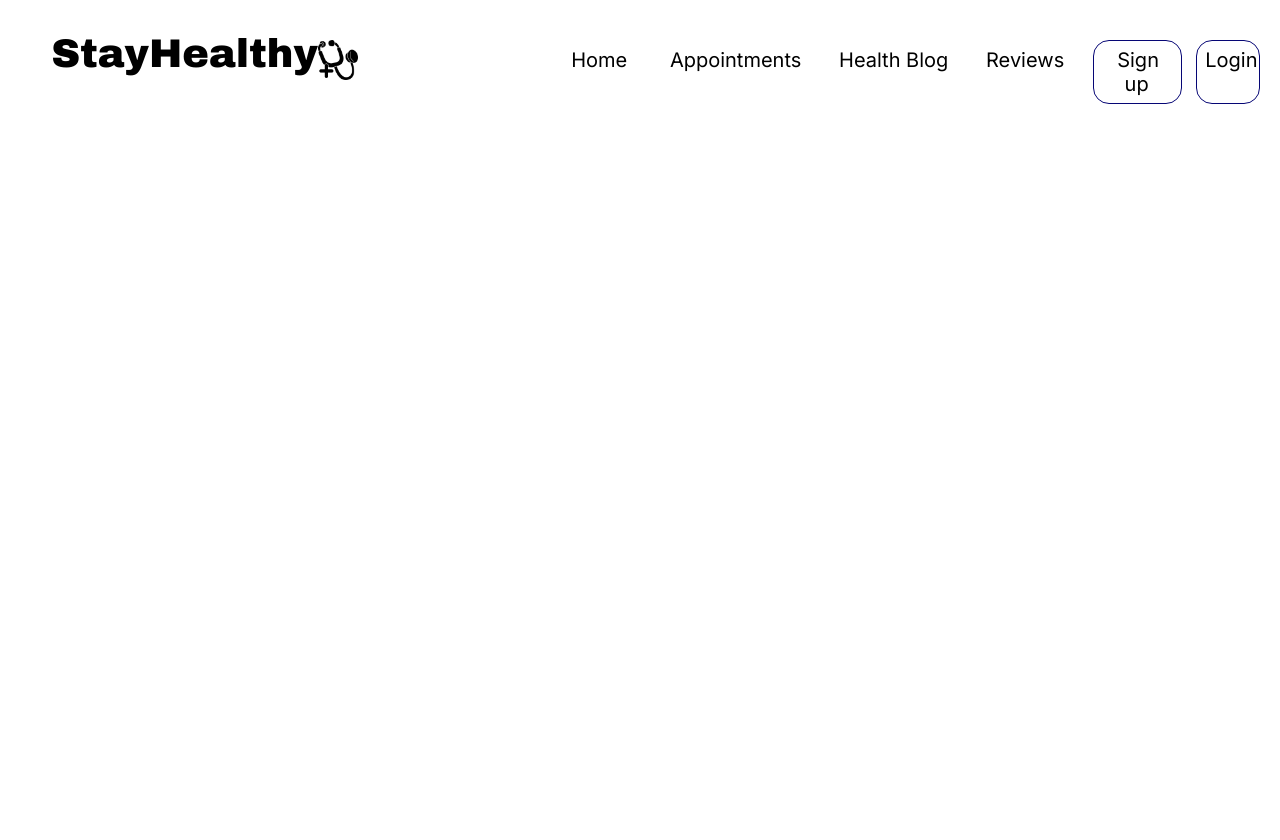
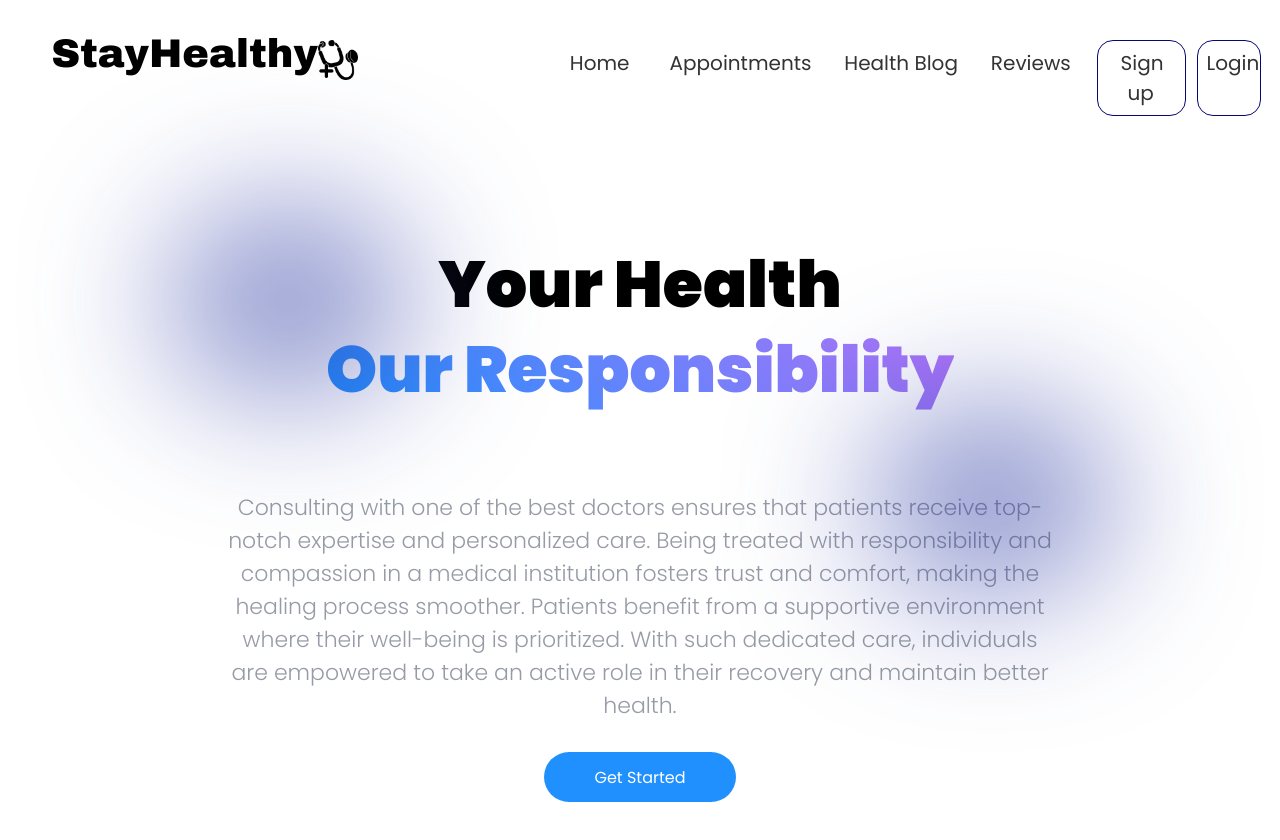
Before and after one commit to arya23923/test_med_app, a React (Create React App) app: page / in a window 1280 px wide. Shown: the top 840 px of the page. Before the commit the page ends 800 px from the top, so only its background shows below. Built offline with nearby package versions, Linux system fonts and the light colour scheme.

Commit message:
landing page as react component

```diff
--- a/src/App.js
+++ b/src/App.js
@@ -8,6 +8,8 @@ import { BrowserRouter, Routes, Route } from "react-router-dom";
 
 // Import custom Navbar component
 import Navbar from './Components/Navbar/Navbar';
+
+import Landing_page from './Components/Landing_Page/Landing_page';
 
 function App() {
   return (
@@ -20,6 +22,7 @@ function App() {
             {/* Set up the Routes for different pages */}
             <Routes>
               {/* Define individual Route components for different pages */}
+              <Route path="/" element={<Landing_page/>}/>
             </Routes>
           </BrowserRouter>
       </div>
--- a/src/Components/Landing_Page/Landing_page.js
+++ b/src/Components/Landing_Page/Landing_page.js
@@ -0,0 +1,38 @@
+import React from "react"; // Importing the necessary modules from React library
+import { Link } from "react-router-dom"; // Importing the Link component from react-router-dom library
+import "./Landing_Page.css"; // Importing the CSS styles for the Landing_Page component
+
+// Defining the Function component Landing_Page
+const Landing_Page = () => {
+  return (
+    <section className="hero-section"> {/* Creating a section with class name 'hero-section' */}
+      <div>
+        <div data-aos="fade-up" className="flex-hero"> {/* Creating a div with data-aos attribute and class name 'flex-hero' */}
+
+            <h1>
+              Your Health<br/>
+
+              <span className="text-gradient">
+
+                Our Responsibility
+              </span>
+            </h1>
+              <div class="blob-cont"> {/* Creating a div with class name 'blob-cont' */}
+                  <div class="blue blob"></div> {/* Creating a blue blob inside the 'blob-cont' div */}
+              </div>
+              <div class="blob-cont"> {/* Creating another div with class name 'blob-cont' */}
+                  <div class="blue1 blob"></div> {/* Creating a different blue blob inside the second 'blob-cont' div */}
+              </div>
+            <h4>
+            Consulting with one of the best doctors ensures that patients receive top-notch expertise and personalized care. Being treated with responsibility and compassion in a medical institution fosters trust and comfort, making the healing process smoother. Patients benefit from a supportive environment where their well-being is prioritized. With such dedicated care, individuals are empowered to take an active role in their recovery and maintain better health.
+            </h4>
+            <a href="#services"> {/* Creating a hyperlink to jump to the 'services' section */}
+              <button class="button">Get Started</button> {/* Creating a button with class name 'button' */}
+            </a>
+        </div>
+      </div>
+    </section>
+  );
+};
+
+export default Landing_Page; // Exporting the Landing_Page component to be used in other parts of the application
```
